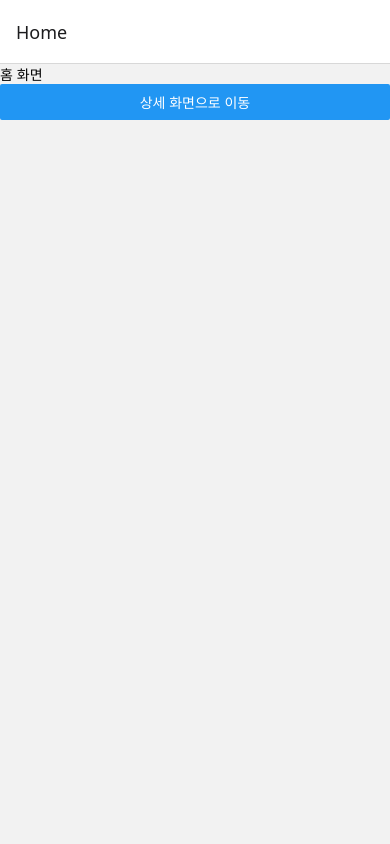
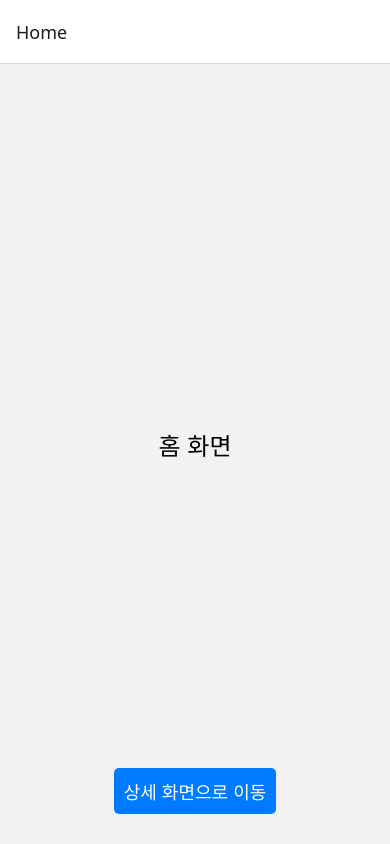
Before and after one commit to DAAC-A00/navigationTest, a React Native app: screen /Home in a window 390 px wide. Built offline with nearby package versions, Linux system fonts and the light colour scheme.

Commit message:
<feat> 디자인 깔끔하게 수정

```diff
--- a/src/App.tsx
+++ b/src/App.tsx
@@ -3,8 +3,8 @@
 import React from 'react'; // React 라이브러리를 가져옵니다.
 import { NavigationContainer } from '@react-navigation/native'; // 내비게이션을 위한 컨테이너를 가져옵니다.
 import { createStackNavigator } from '@react-navigation/stack'; // 스택 내비게이션을 만들기 위한 함수를 가져옵니다.
-import HomeScreen from './HomeScreen';
-import DetailsScreen from './DetailsScreen';
+import HomeScreen from './HomeScreen'; // HomeScreen 컴포넌트를 가져옵니다.
+import DetailsScreen from './DetailsScreen'; // DetailsScreen 컴포넌트를 가져옵니다.
 
 export type RootStackParamList = { // 앱에서 사용할 화면과 매개변수를 정의하는 타입입니다.
   Home: undefined; // Home 화면은 매개변수를 받지 않습니다.
--- a/src/DetailsScreen.tsx
+++ b/src/DetailsScreen.tsx
@@ -1,7 +1,7 @@
 // src/DetailsScreen.tsx
 
 import React from 'react'; // React 라이브러리를 가져옵니다.
-import { View, Text } from 'react-native'; // React Native에서 사용할 UI 컴포넌트를 가져옵니다.
+import { View, Text, StyleSheet } from 'react-native'; // React Native에서 사용할 UI 컴포넌트를 가져옵니다.
 import { useAtom } from 'jotai'; // Jotai의 useAtom을 가져옵니다.
 import { itemIdAtom } from './HomeScreen'; // HomeScreen에서 정의한 atom을 가져옵니다.
 
@@ -9,10 +9,21 @@ const DetailsScreen: React.FC = () => { // DetailsScreen 컴포넌트를 정의
   const [itemId] = useAtom(itemIdAtom); // atom에서 itemId를 가져옵니다.
 
   return ( // 컴포넌트가 반환할 JSX를 시작합니다.
-    <View>
-      <Text>아이템 ID: {itemId !== null ? itemId : '없음'}</Text>
+    <View style={styles.container}>
+      <Text style={styles.text}>아이템 ID: {itemId !== null ? itemId : '없음'}</Text>
     </View> // View 컴포넌트의 끝입니다.
   ); // JSX 반환의 끝입니다.
 };
 
+const styles = StyleSheet.create({ // 스타일을 정의합니다.
+  container: { // 전체 컨테이너 스타일
+    flex: 1,
+    justifyContent: 'center', // 수직 가운데 정렬
+    alignItems: 'center', // 수평 가운데 정렬
+  },
+  text: { // 텍스트 스타일
+    fontSize: 24,
+  },
+});
+
 export default DetailsScreen; // DetailsScreen 컴포넌트를 다른 파일에서 사용할 수 있도록 내보냅니다.
--- a/src/HomeScreen.tsx
+++ b/src/HomeScreen.tsx
@@ -1,7 +1,7 @@
 // src/HomeScreen.tsx
 
 import React from 'react'; // React 라이브러리를 가져옵니다.
-import { View, Text, Button } from 'react-native'; // React Native에서 사용할 UI 컴포넌트를 가져옵니다.
+import { View, Text, Button, TouchableOpacity, StyleSheet } from 'react-native'; // React Native에서 사용할 UI 컴포넌트를 가져옵니다.
 import { StackNavigationProp } from '@react-navigation/stack'; // 스택 내비게이션에서 사용할 타입을 가져옵니다.
 import { RootStackParamList } from './App'; // 앱에서 정의한 매개변수 타입을 가져옵니다.
 import { atom, useAtom } from 'jotai'; // Jotai의 atom과 useAtom을 가져옵니다.
@@ -21,11 +21,37 @@ const HomeScreen: React.FC<HomeScreenProps> = ({ navigation }) => { // HomeScree
   };
 
   return ( // 컴포넌트가 반환할 JSX를 시작합니다.
-    <View>
-      <Text>홈 화면</Text>
-      <Button title="상세 화면으로 이동" onPress={navigateToDetails} />
+    <View style={styles.container}>
+      <Text style={styles.text}>홈 화면</Text>
+      <TouchableOpacity style={styles.button} onPress={navigateToDetails}>
+        <Text style={styles.buttonText}>상세 화면으로 이동</Text>
+      </TouchableOpacity>
     </View> // View 컴포넌트의 끝입니다.
   ); // JSX 반환의 끝입니다.
 };
 
+const styles = StyleSheet.create({ // 스타일을 정의합니다.
+  container: { // 전체 컨테이너 스타일
+    flex: 1,
+    justifyContent: 'center', // 수직 가운데 정렬
+    alignItems: 'center', // 수평 가운데 정렬
+  },
+  text: { // 텍스트 스타일
+    fontSize: 24,
+    marginBottom: 20, // 버튼과의 간격
+  },
+  button: { // 버튼 스타일
+    position: 'absolute',
+    bottom: 30, // 화면 하단에서 30px 위
+    backgroundColor: '#007BFF', // 버튼 배경 색상
+    padding: 10, // 버튼 패딩
+    borderRadius: 5, // 버튼 모서리 둥글기
+  },
+  buttonText: { // 버튼 텍스트 스타일
+    color: 'white', // 텍스트 색상
+    fontSize: 18, // 텍스트 크기
+    textAlign: 'center', // 텍스트 중앙 정렬
+  },
+});
+
 export default HomeScreen; // HomeScreen 컴포넌트를 다른 파일에서 사용할 수 있도록 내보냅니다.
```
